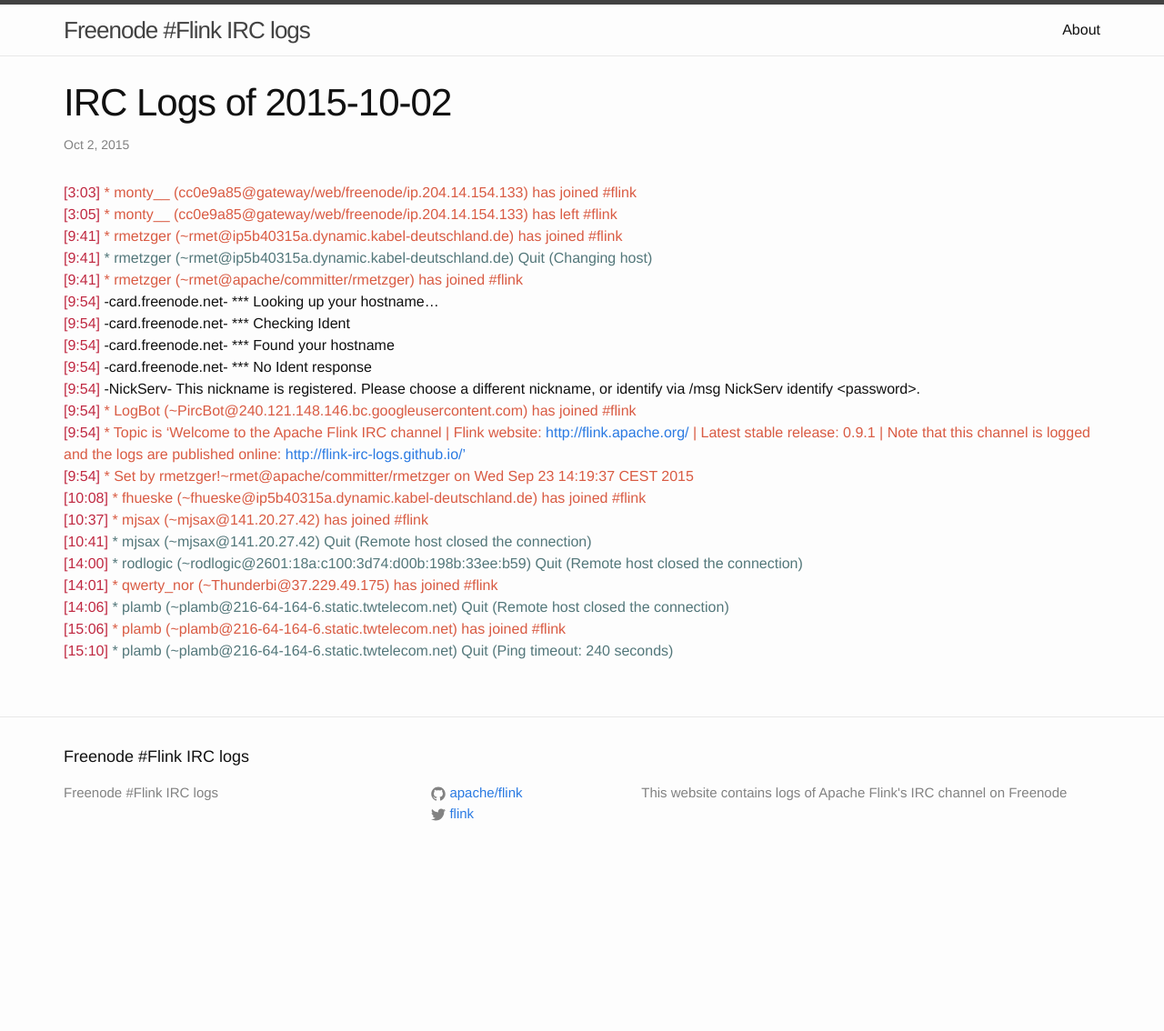
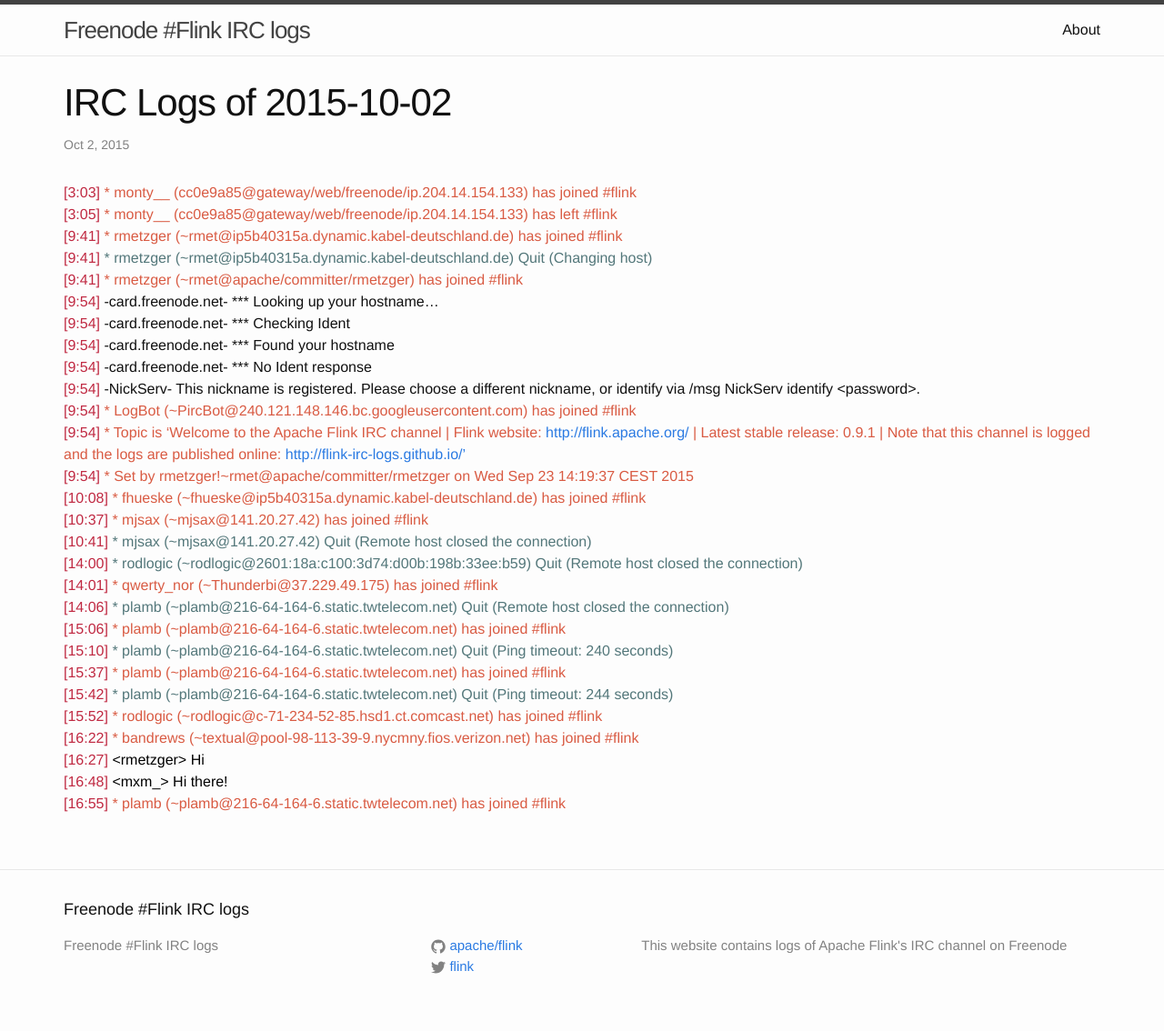
Before and after one commit to flink-irc-logs/flink-irc-logs.github.io, a Jekyll site: the page built from _posts/2015-10-02-logs.markdown, in a window 1280 px wide. Shown: the whole page at 91% size. Built offline with Jekyll 4.4.1, drawn with Linux system fonts in a browser that asks for light colours; before the commit the page ends 966 px from its top, so only the background shows below that.

Commit message:
Update of the logs on Fri Oct  2 17:21:32 CEST 2015

```diff
--- a/_posts/2015-10-02-logs.markdown
+++ b/_posts/2015-10-02-logs.markdown
@@ -25,3 +25,10 @@
 <span class="irc-date">[14:06]</span> <span class="irc-navy">* plamb (~plamb@216-64-164-6.static.twtelecom.net) Quit (Remote host closed the connection)</span><br />
 <span class="irc-date">[15:06]</span> <span class="irc-green">* plamb (~plamb@216-64-164-6.static.twtelecom.net) has joined #flink</span><br />
 <span class="irc-date">[15:10]</span> <span class="irc-navy">* plamb (~plamb@216-64-164-6.static.twtelecom.net) Quit (Ping timeout: 240 seconds)</span><br />
+<span class="irc-date">[15:37]</span> <span class="irc-green">* plamb (~plamb@216-64-164-6.static.twtelecom.net) has joined #flink</span><br />
+<span class="irc-date">[15:42]</span> <span class="irc-navy">* plamb (~plamb@216-64-164-6.static.twtelecom.net) Quit (Ping timeout: 244 seconds)</span><br />
+<span class="irc-date">[15:52]</span> <span class="irc-green">* rodlogic (~rodlogic@c-71-234-52-85.hsd1.ct.comcast.net) has joined #flink</span><br />
+<span class="irc-date">[16:22]</span> <span class="irc-green">* bandrews (~textual@pool-98-113-39-9.nycmny.fios.verizon.net) has joined #flink</span><br />
+<span class="irc-date">[16:27]</span> <span class="irc-black">&lt;rmetzger&gt; Hi</span><br />
+<span class="irc-date">[16:48]</span> <span class="irc-black">&lt;mxm_&gt; Hi there!</span><br />
+<span class="irc-date">[16:55]</span> <span class="irc-green">* plamb (~plamb@216-64-164-6.static.twtelecom.net) has joined #flink</span><br />
```
